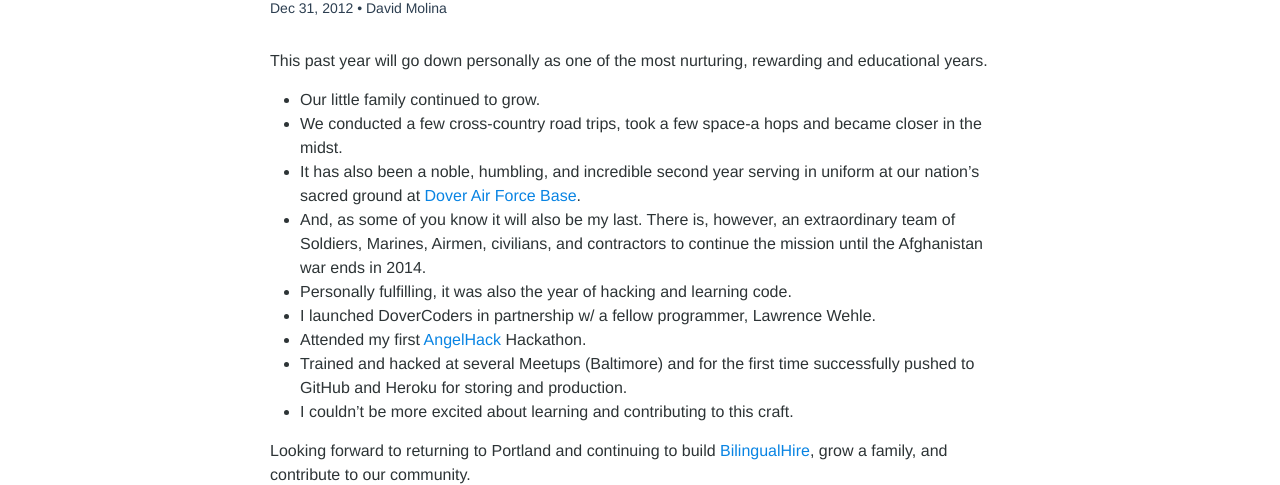
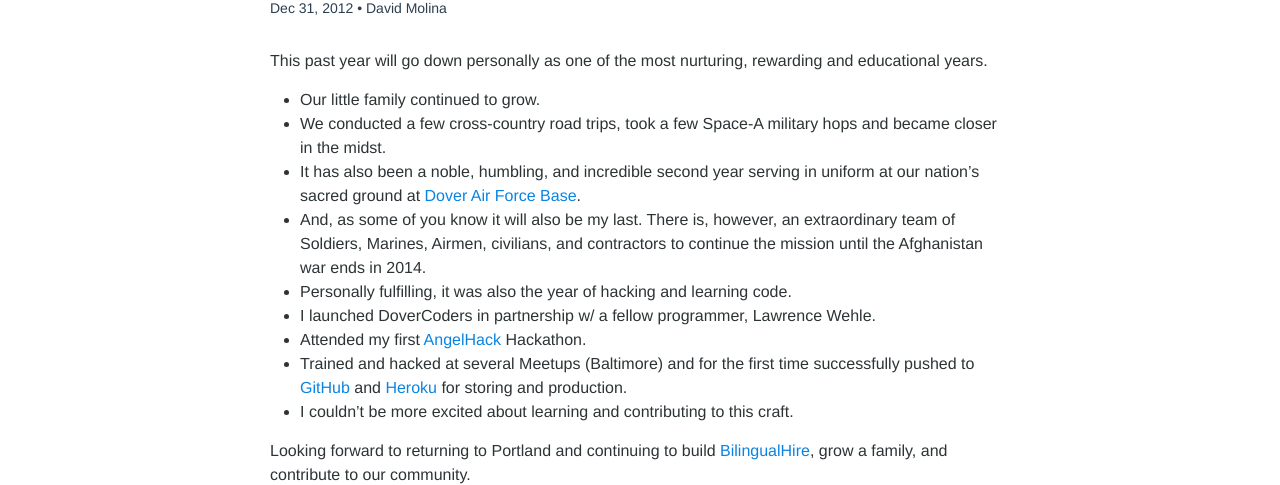
Before and after one commit to davidmolina/davidmolina.github.io, a Jekyll site: the page built from _posts/2012-12-31-adios-to-2012.md, in a window 1280 px wide. Shown: the part 151-636 px from the top of the page. Built offline with Jekyll 4.4.1, drawn with Linux system fonts in a browser that asks for light colours.

Commit message:
add links

```diff
--- a/_posts/2012-12-31-adios-to-2012.md
+++ b/_posts/2012-12-31-adios-to-2012.md
@@ -9,13 +9,13 @@ categories: jekyll update
 
 This past year will go down personally as one of the most nurturing, rewarding and educational years.
 - Our little family continued to grow.
-- We conducted a few cross-country road trips, took a few space-a hops and became closer in the midst.
+- We conducted a few cross-country road trips, took a few Space-A military hops and became closer in the midst.
 - It has also been a noble, humbling, and incredible second year serving in uniform at our nation's sacred ground at [Dover Air Force Base](https://www.dover.af.mil/).
 - And, as some of you know it will also be my last. There is, however, an extraordinary team of Soldiers, Marines, Airmen, civilians, and contractors to continue the mission until the Afghanistan war ends in 2014.
 - Personally fulfilling, it was also the year of hacking and learning code.
 - I launched DoverCoders in partnership w/ a fellow programmer, Lawrence Wehle.
 - Attended my first [AngelHack](https://angelhack.com/) Hackathon.
-- Trained and hacked at several Meetups (Baltimore) and for the first time successfully pushed to GitHub and Heroku for storing and production.
+- Trained and hacked at several Meetups (Baltimore) and for the first time successfully pushed to [GitHub](https://github.com/davidmolina/) and [Heroku](https://www.heroku.com/) for storing and production.
 - I couldn't be more excited about learning and contributing to this craft.
 
 Looking forward to returning to Portland and continuing to build [BilingualHire](https://www.crunchbase.com/organization/bilingualhire), grow a family, and contribute to our community.
```
